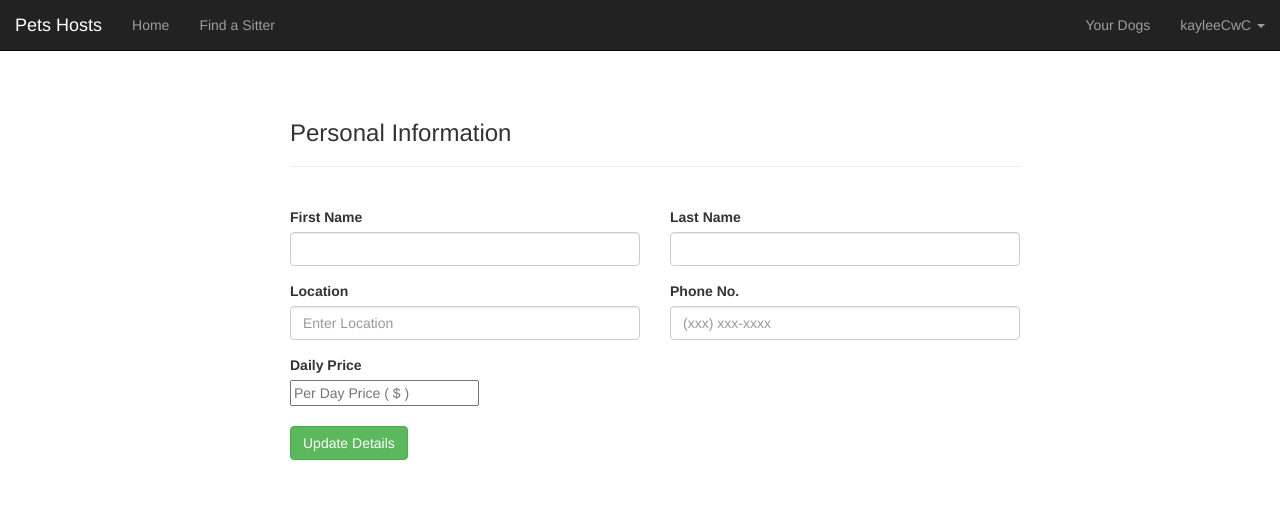
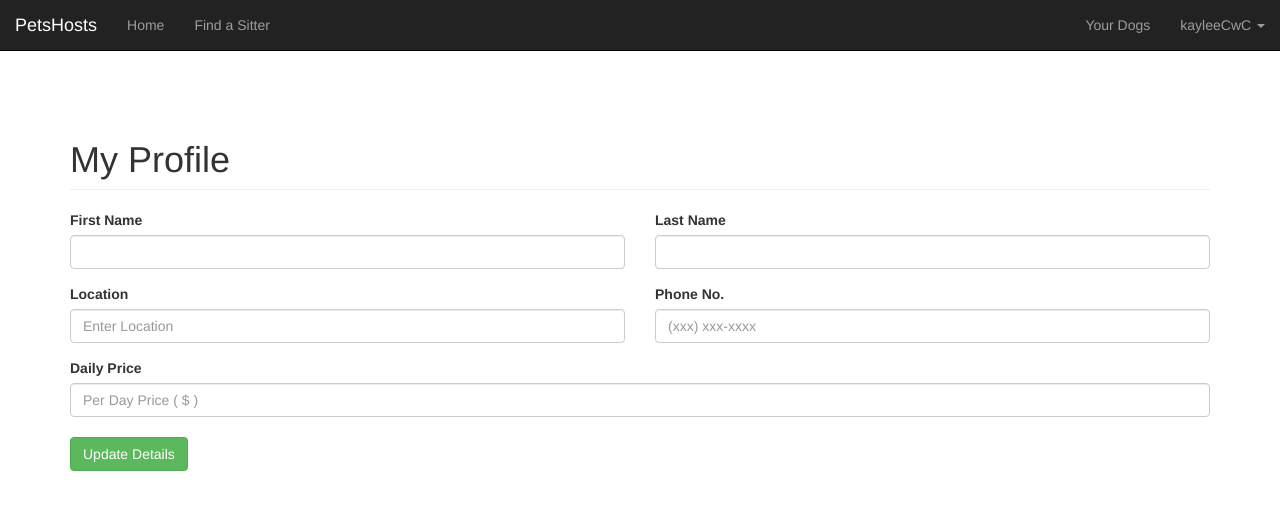
Before and after one commit to chashmeetsingh/Airbnb-Clone, a Rails app: page /profile in a window 1280 px wide. Shown: the top 510 px of the page. Run offline with Rails 7, Linux system fonts and the light colour scheme; a user stored in the database is signed in; style sheets or scripts are compiled from the project's sources; some libraries are stand-ins or nearby versions.

Commit message:
Styling updates

```diff
--- a/app/views/home/profile.html.erb
+++ b/app/views/home/profile.html.erb
@@ -1,8 +1,5 @@
-<div class="container">
-  <div class="col-lg-2"></div>
-  <div class="col-lg-8">
-    <h3>Personal Information</h3>
-    <hr><br>
+<h1 class="page-header">My Profile</h1>
+
 <%= form_for :user, url: { action: 'update_profile' }, html: { class: 'form-horizontal' } do |f| %>
   <div class="form-group">
     <div class="col-lg-6">
@@ -14,6 +11,7 @@
       <%= f.text_field :last_name, class: 'form-control'%>
     </div>
   </div>
+
   <div class="form-group">
     <div class="col-lg-6">
       <%= f.label :addrss, 'Location' %>
@@ -24,12 +22,13 @@
       <%= f.text_field :phone_no, placeholder: '(xxx) xxx-xxxx', class: 'form-control' %>
     </div>
   </div>
+
   <%= f.label :per_day_price, 'Daily Price' %><br>
-        <%= f.number_field :per_day_price, min: '0', placeholder: 'Per Day Price ( $ )' %><br><br>
+
+  <%= f.number_field :per_day_price, min: '0', placeholder: 'Per Day Price ( $ )', class: 'form-control' %><br>
+
+  <%= f.submit 'Update Details', class: 'btn btn-success' %>
+
   <%= f.text_field :lat, type: 'hidden' %>
   <%= f.text_field :lng, type: 'hidden' %>
-        <%= f.submit 'Update Details', class: 'btn btn-success' %>
 <% end %>
-  </div>
-  <div class="col-lg-2"></div>
-</div>
--- a/app/views/layouts/_nav.html.erb
+++ b/app/views/layouts/_nav.html.erb
@@ -8,33 +8,35 @@
         <span class="icon-bar"></span>
         <span class="icon-bar"></span>
       </button>
-      <a class="navbar-brand" href="<%= root_url %>">Pets Hosts</a>
+      <%= link_to "PetsHosts", root_url, class: 'navbar-brand' %>
     </div>
 
     <!-- Collect the nav links, forms, and other content for toggling -->
     <div class="collapse navbar-collapse" id="bs-example-navbar-collapse-1">
       <ul class="nav navbar-nav">
-        <li><a href="<%= root_path %>">Home</a></li>
-        <li><a href="<%= home_sitter_path %>">Find a Sitter</a></li>
+        <li><%= link_to "Home", root_path %></li>
+        <li><%= link_to "Find a Sitter", home_sitter_path %></li>
       </ul>
 
       <ul class="nav navbar-nav navbar-right">
         <% if user_signed_in? %>
-            <li><a href="<%= dog_index_path %>">Your Dogs</a></li>
+          <li><%= link_to "Your Dogs", dog_index_path %></li>
           <li class="dropdown">
-              <a href="#" class="dropdown-toggle" data-toggle="dropdown" role="button" aria-haspopup="true" aria-expanded="false"><%= current_user.username %> <span class="caret"></span></a>
+            <a href="#" class="dropdown-toggle" data-toggle="dropdown" role="button" aria-haspopup="true" aria-expanded="false">
+              <%= current_user.username %> <span class="caret"></span>
+            </a>
             <ul class="dropdown-menu">
-                <li><a href="<%= edit_user_registration_path %>">Account</a></li>
-                <li><a href="<%= conversations_path %>">My Messages</a></li>
-                <li><a href="<%= profile_path %>">Profile</a></li>
-                <li><a href="<%= booking_index_url %>">My Bookings</a></li>
+              <li><%= link_to "Account", edit_user_registration_path %></li>
+              <li><%= link_to "My Profile", profile_path %></li>
+              <li><%= link_to "My Messages", conversations_path %></li>
+              <li><%= link_to "My Bookings", booking_index_url %></li>
               <li role="separator" class="divider"></li>
               <li><%= link_to "Sign out", destroy_user_session_path, :method => :delete %></li>
             </ul>
           </li>
           <% else %>
-            <li><a href="<%= new_user_registration_url %>">Signup</a></li>
-            <li><a href="<%= new_user_session_url %>">Login</a></li>
+          <li><%= link_to "Signup", new_user_registration_url %></li>
+          <li><%= link_to "Login", new_user_session_url %></li>
         <% end %>
       </ul>
     </div><!-- /.navbar-collapse -->
```
Lines whose indentation alone changed are shown as unchanged.
